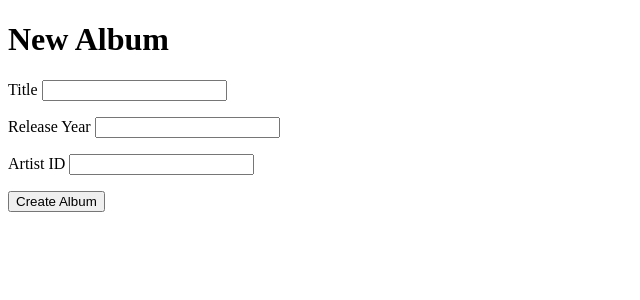
After one commit to JMcK4529/web_applications_python_challenges, a Flask app: page /albums/new in a window 1280 px wide. The commit adds this page. Shown: the top 300 px of the page, without its empty margins (0-640 px from the left). Run offline with Flask 3, Linux system fonts and the light colour scheme.

Commit message:
Implemented POST method via form for both /albums/new and /artists/new

```diff
--- a/HTML_challenges/app.py
+++ b/HTML_challenges/app.py
@@ -1,5 +1,5 @@
 import os
-from flask import Flask, request, render_template
+from flask import Flask, request, render_template, redirect
 from lib.database_connection import get_flask_database_connection
 from lib.album_repository import AlbumRepository
 from lib.album import Album
@@ -107,6 +107,43 @@ def get_artists():
     artists = artist_repo.all()
     return render_template('artists.html', artists=artists)
 
+@app.route('/albums/new', methods=['GET'])
+def get_albums_new():
+    return render_template('albums_form.html')
+
+@app.route('/albums/new', methods=['POST'])
+def create_new_album():
+    connection = get_flask_database_connection(app)
+    album_repo = AlbumRepository(connection)
+    new_album = Album(None, request.form['title'],
+                      request.form['release_year'],
+                      request.form['artist_id'])
+    if not new_album.is_valid():
+        return render_template('albums_form.html',
+                               errors=new_album.generate_errors()), 400
+    else:
+        album_repo.create(new_album)
+
+        album_id = album_repo.all()[-1].id
+        return redirect(f"/album/{album_id}")
+
+@app.route('/artists/new', methods=['GET'])
+def get_artists_new():
+    return render_template('artists_form.html')
+
+@app.route('/artists/new', methods=['POST'])
+def create_new_artist():
+    connection = get_flask_database_connection(app)
+    artist_repo = ArtistRepository(connection)
+    new_artist = Artist(None, request.form['name'], request.form['genre'])
+    if not new_artist.is_valid():
+        return render_template('artists_form.html',
+                               errors=new_artist.generate_errors()), 400
+
+    artist_repo.create(new_artist)
+    id = artist_repo.all()[-1].id
+    return redirect(f'/artists/{id}')
+
 # These lines start the server if you run this file directly
 # They also start the server configured to use the test database
 # if started in test mode.
--- a/HTML_challenges/templates/albums.html
+++ b/HTML_challenges/templates/albums.html
@@ -17,6 +17,6 @@
         <a href="/album/{{album.id}}">More info...</a>
         <br>
         {% endfor %}
-
+        <a href="/albums/new">Add a new album</a>
     </body>
 </html>
--- /dev/null
+++ b/HTML_challenges/templates/albums_form.html
@@ -0,0 +1,39 @@
+<!DOCTYPE html>
+<html lang="en">
+  <head>
+    <meta charset="utf-8">
+    <title>Album Repository</title>
+  </head>
+  <body>
+    <h1>New Album</h1>
+
+    <form action="/albums/new" method="post">
+
+      {% if errors %}
+        <p class="t-errors">
+          There were errors with your submission: {{ errors }}
+        </p>
+      {% endif %}
+
+      <p>
+        <label for="title">Title</label>
+        <input type="text" name="title" id="title">
+      </p>
+
+      <p>
+        <label for="release_year">Release Year</label>
+        <input type="text" name="release_year" id="release_year">
+      </p>
+
+      <p>
+        <label for="artist_id">Artist ID</label>
+        <input type="text" name="artist_id" id="artist_id">
+      </p>
+
+      <p>
+        <input type="submit" value="Create Album">
+      </p>
+
+    </form>
+  </body>
+</html>
--- a/HTML_challenges/templates/artists.html
+++ b/HTML_challenges/templates/artists.html
@@ -17,6 +17,6 @@
         <a href="/artists/{{artist.id}}">More info...</a>
         <br>
         {% endfor %}
-
+        <a href="/artists/new">Add new artist</a>
     </body>
 </html>
--- a/HTML_challenges/templates/single_album.html
+++ b/HTML_challenges/templates/single_album.html
@@ -2,14 +2,14 @@
 <html>
     <head>
         <meta charset="utf-8">
-        <title>
+        <title class="t-title">
             Album Info: {{album.title}}
         </title>
     </head>
     <body>
         <h1>{{album.title}}</h1>
 
-        <p>
+        <p class="t-info">
             Release Year: {{album.release_year}} <br>
             Artist: {{artist.name}}
         </p>
--- a/HTML_challenges/templates/single_artist.html
+++ b/HTML_challenges/templates/single_artist.html
@@ -2,14 +2,14 @@
 <html>
     <head>
         <meta charset="utf-8">
-        <title>
+        <title class="t-title">
             Artist Info: {{artist.name}}
         </title>
     </head>
     <body>
         <h1>{{artist.name}}</h1>
 
-        <p>
+        <p class="t-genre">
             Genre: {{artist.genre}}
         </p>
 
```
Also changed, not shown: HTML_challenges/lib/album.py (+19 -0 lines), HTML_challenges/lib/artist.py (+16 -0 lines), HTML_challenges/templates/artists_form.html (added, +34 -0 lines), HTML_challenges/tests/test_album.py (+28 -0 lines), HTML_challenges/tests/test_app.py (+101 -3 lines), HTML_challenges/tests/test_artist.py (+23 -0 lines).
